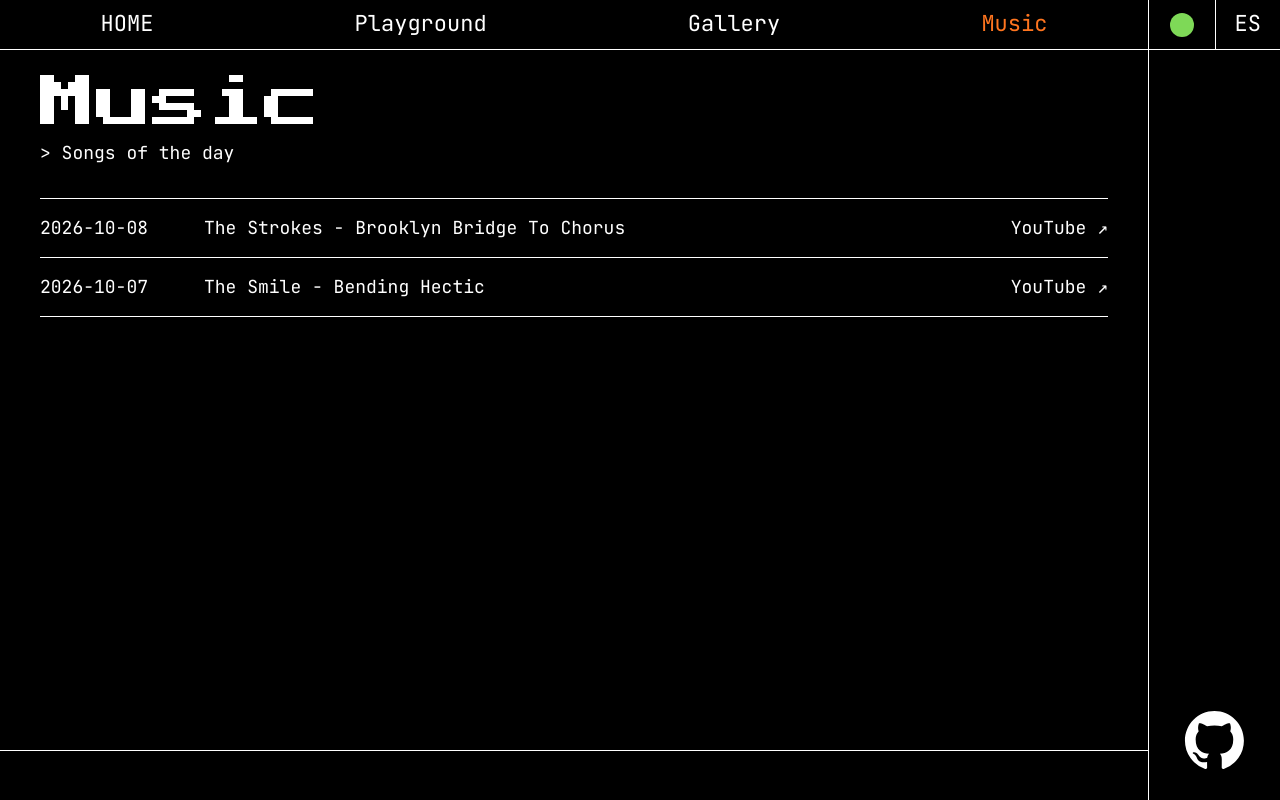
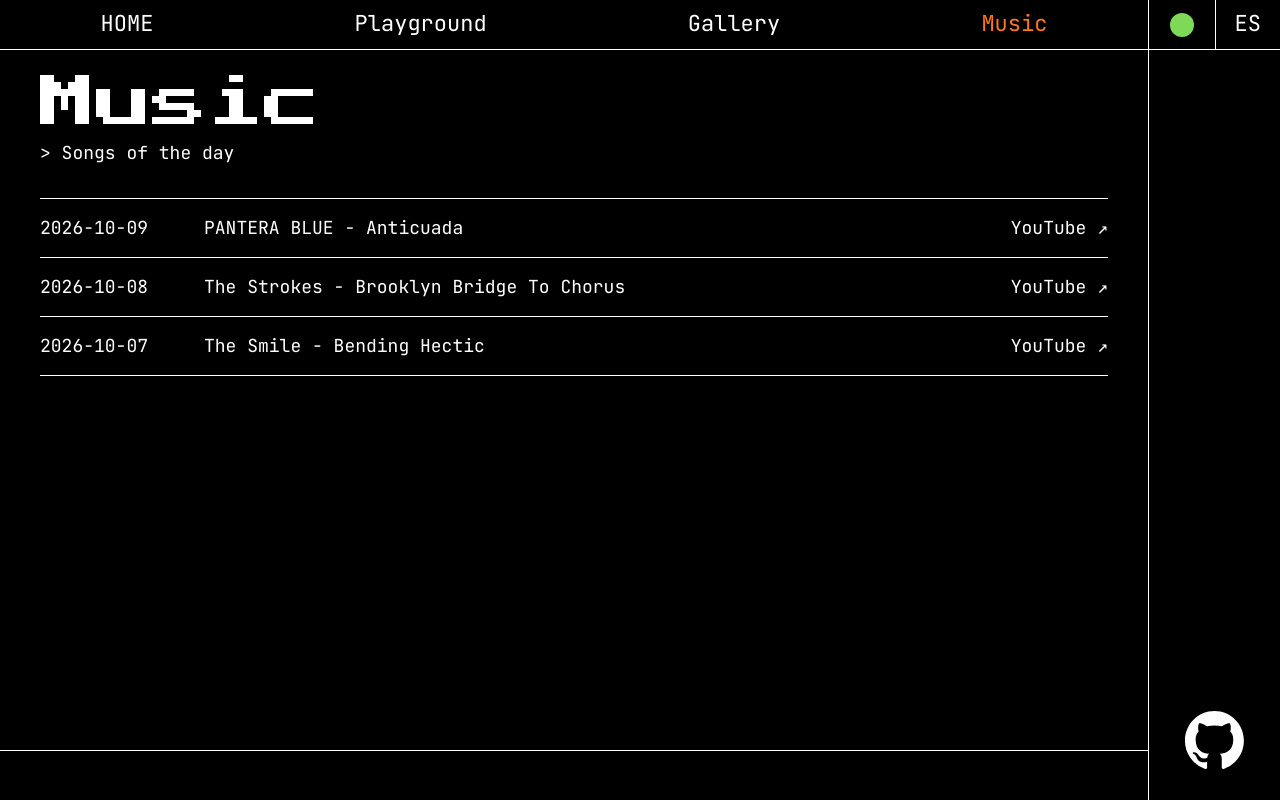
Before and after one commit to LaraEnGithub/laraengithub.github.io, a React (Vite) app in the folder react-app/: page /musica in a window 1280 px wide. Built offline with nearby package versions, Linux system fonts and the light colour scheme.

Commit message:
Add new song 'Anticuada' by PANTERA BLUE

```diff
--- a/react-app/src/songs.ts
+++ b/react-app/src/songs.ts
@@ -3,6 +3,7 @@
 export const SONGS: Song[] = [
   { date: '2026-10-07', youtubeId: 'sBtJ9_zTqdE', artist: 'The Smile', title: 'Bending Hectic' },
   { date: '2026-10-08', youtubeId: '2jna3dWEnzo', artist: 'The Strokes', title: 'Brooklyn Bridge To Chorus' },
+  { date: '2026-10-09', youtubeId: '1elgQ-zSYKU', artist: 'PANTERA BLUE', title: 'Anticuada' },
 ]
 
 export const currentSong = SONGS.reduce((latest, song) => (song.date > latest.date ? song : latest))
```
